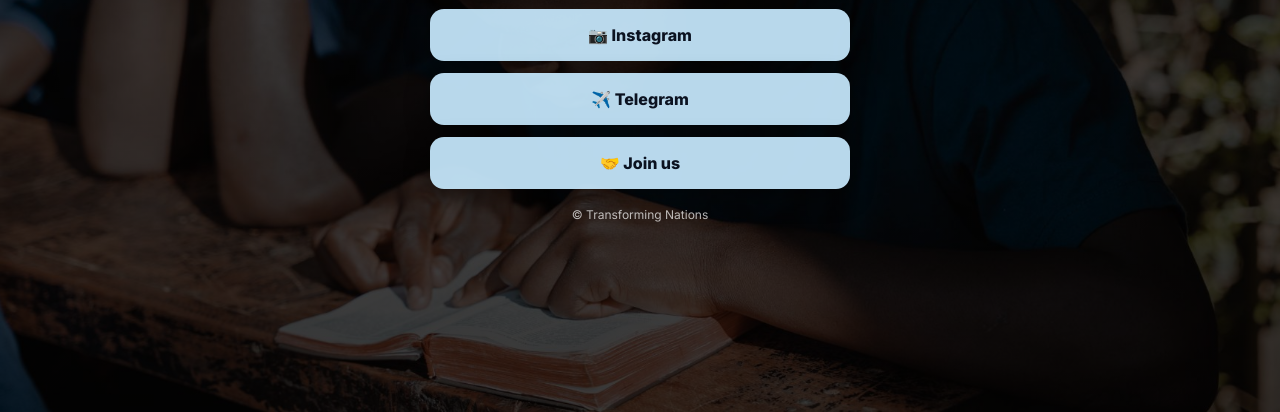
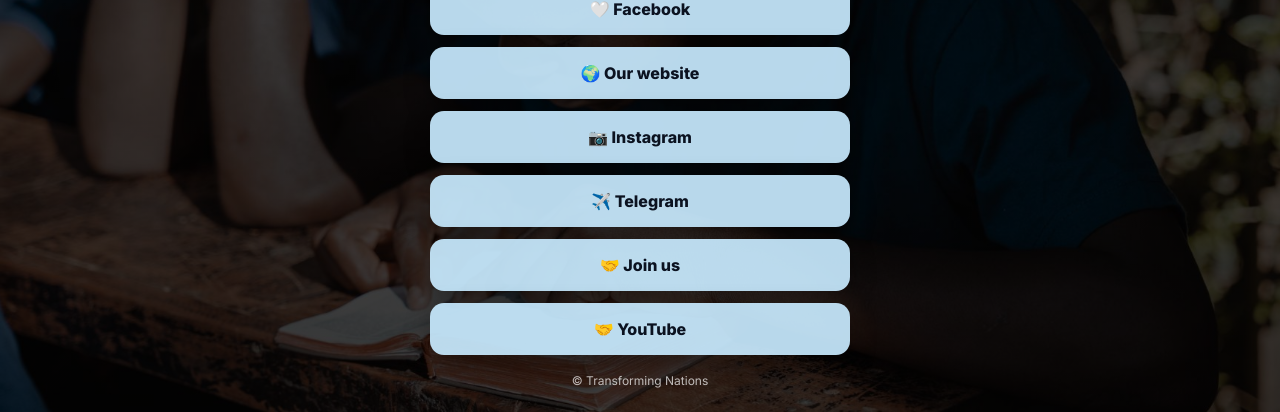
Before and after one commit to yanaa1val/tn-links, a plain HTML site: page index.html in a window 1280 px wide. Shown: the part 388-800 px from the top of the page. Drawn offline with Linux system fonts and the light colour scheme.

Commit message:
Adjust alignment and add YouTube button
Changed alignment of content and added a YouTube link.

```diff
--- a/index.html
+++ b/index.html
@@ -25,7 +25,7 @@
 
       display: flex;
       justify-content: center;
-      align-items: center;
+      align-items: flex-end;
       padding: 24px;
     }
 
@@ -125,6 +125,11 @@
         🤝 Join us
       </a>
 
+       <a class="btn" href="https://www.youtube.com/@transformingnations" target="_blank">
+        🤝 YouTube
+      </a>
+
+
     </div>
     <!-- ====== КІНЕЦЬ ЛІНКІВ ====== -->
 
```
